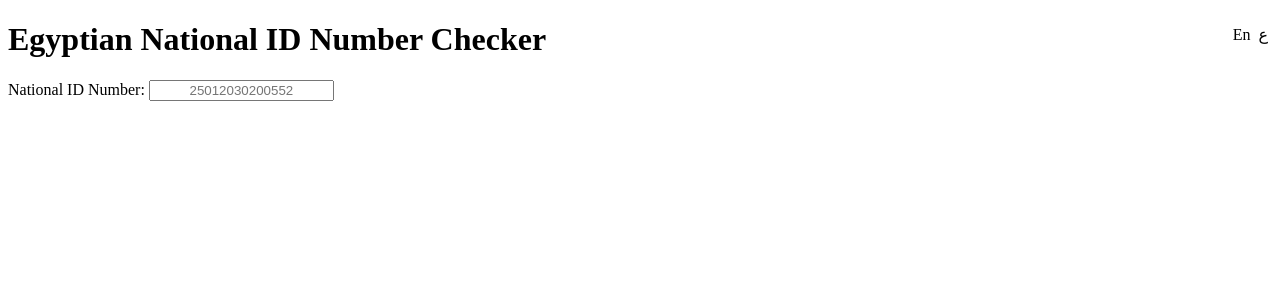
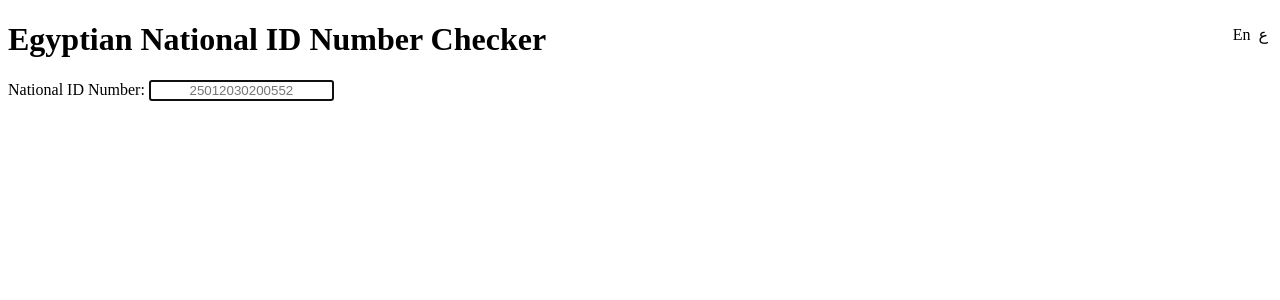
Before and after one commit to hAbuMustafa/national-id-check, a SvelteKit app: page / in a window 1280 px wide. Shown: the top 300 px of the page. Built offline with nearby package versions, Linux system fonts and the light colour scheme.

Commit message:
autofocus

```diff
--- a/src/routes/+page.svelte
+++ b/src/routes/+page.svelte
@@ -84,7 +84,14 @@
 
 <label>
   {t('nationalIdNumber')}:
-  <input type="text" placeholder="25012030200552" bind:value={nationalID} />
+  <!-- svelte-ignore a11y_autofocus -->
+  <input
+    type="text"
+    placeholder="25012030200552"
+    bind:value={nationalID}
+    autofocus
+    onfocus={(e) => e.currentTarget.select()}
+  />
 </label>
 
 <div class="result">
```
